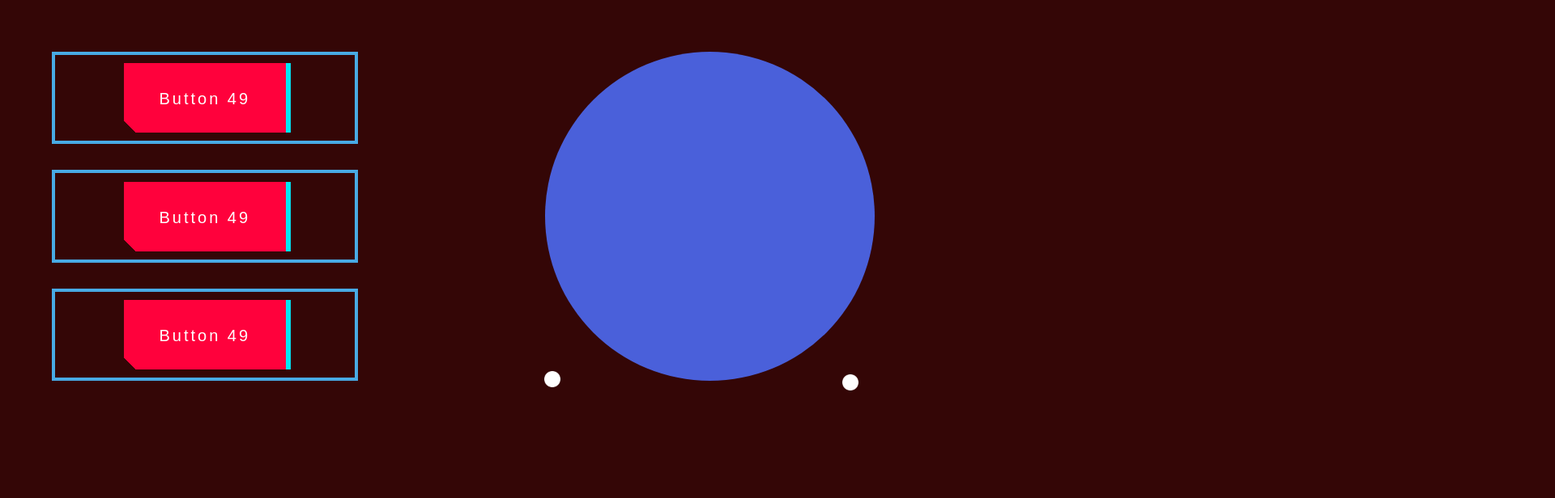
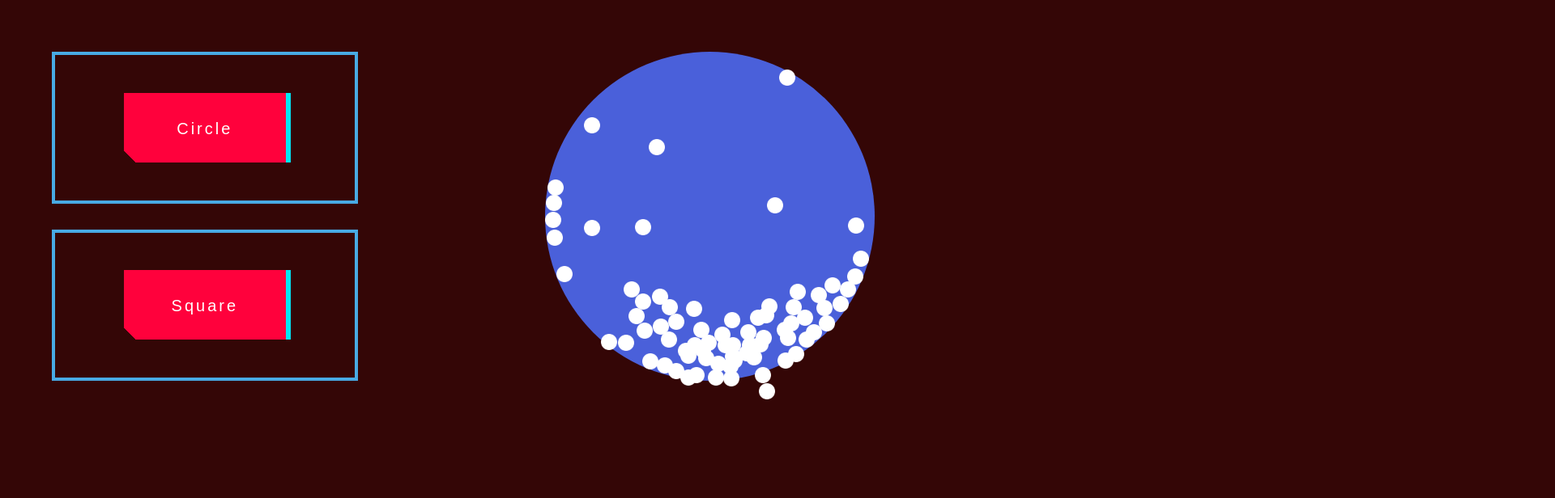
Before and after one commit to unicodeee/particle-collision-simulation, a website built with Vite: page index.html in a window 1280 px wide. Shown: the top 616 px of the page at 81% size, 1920 px wide, since content can reach past the window. Built offline with nearby package versions, Linux system fonts and the light colour scheme; animation ran at ten frames a second.

Commit message:
add didplay square

```diff
--- a/index.html
+++ b/index.html
@@ -13,9 +13,8 @@
 
     <div class="container">
         <div class="container-left">
-            <div class="block-1"><button class="button-49" role="button">Button 49</button></div>
-            <div class="block-1"><button class="button-49" role="button">Button 49</button></div>
-            <div class="block-1"><button class="button-49" role="button">Button 49</button></div>
+            <div id="circle-container" class="block-1"><button class="button-49" role="button">Circle</button></div>
+            <div id="square-container" class="block-1"><button class="button-49" role="button">Square</button></div>
         </div>
 
         <div class="container-right">
--- a/src/VerletSolver.ts
+++ b/src/VerletSolver.ts
@@ -11,11 +11,17 @@ export class VerletSolver {
     // edges: any[];
 
     edges: CircleEdge[] = [];
-    constructor(private circles: VerletObject[], centerSection: any) {
+    circles: VerletObject[] = [];
+    constructor(centerSection: any) {
         // init edges
         this.centerSection = centerSection;
-        this.edges = [];
-        circles.map(circle => new Promise<void>(resolve => {
+        this.buildEdges();
+        this.edges.sort((a, b) => a.position - b.position);
+    }
+
+
+    buildEdges(){
+        this.circles.map(circle => new Promise<void>(resolve => {
             circle.element.addEventListener('load', () => {
                 // @ts-ignore
                 const circleLeftEdge = circle.positionCurrent.x - circle.radius;
@@ -24,14 +30,11 @@ export class VerletSolver {
 
                 this.edges.push({ position: circleLeftEdge, isLeft: true, object: circle } as CircleEdge);
                 this.edges.push({ position: circleRightEdge, isLeft: false, object: circle } as CircleEdge);
-
-
                 resolve();
             });
         }));
         this.edges.sort((a, b) => a.position - b.position);
     }
-
 
 
     update(lastTime: number, centerSectionRect: DOMRect) {
@@ -68,6 +71,20 @@ export class VerletSolver {
         this.edges.sort((a, b) => a.position - b.position);
     }
 
+    addCircle(){
+        // for (let i = 0; i < numCircles; i++) {
+        //     // Generate random positions within the centerSectionRect
+        //     let randomX =   centerSectionRect.x + Math.random() * centerSectionRect.width;
+        //     let randomY =   centerSectionRect.y + Math.random() * centerSectionRect.height;
+        //
+        // }
+        const centerSectionRect = this.centerSection.getBoundingClientRect();
+        const h = centerSectionRect.height*2;
+        const w = centerSectionRect.width*2;
+        this.circles.push(new VerletObject(centerSectionRect, new THREE.Vector2(w, h)));
+        this.centerSection.appendChild(this.circles[this.circles.length - 1].element);
+    }
+
     applyGravity(){
         this.circles.forEach(circle =>{
             circle.accelerate(this.gravity);
@@ -84,41 +101,43 @@ export class VerletSolver {
 
         const centerSectionRect = this.centerSection.getBoundingClientRect();
 
-        // const radius = Math.min(centerSectionRect.width, centerSectionRect.height)/2;
-        // this.position = new THREE.Vector2(radius, radius);
-        //
-        // this.circles.forEach(c =>{
-        //
+
+        // CIRCLE
+        const radius = Math.min(centerSectionRect.width, centerSectionRect.height)/2;
+        this.position = new THREE.Vector2(radius, radius);
+
+        this.circles.forEach(c =>{
+
+            const to_obj = c.positionCurrent.clone().sub(this.position);
+            const dist = to_obj.length();
+            // @ts-ignore
+            if (dist > radius + c.radius && !(dist > radius - c.radius)) {
+                const n = to_obj.clone().normalize();
+                // @ts-ignore
+                c.positionCurrent = this.position.clone().add(n.clone().multiplyScalar(radius - (to_obj.length() - c.radius)));
+                c.resetAcceleration()
+            }
+            else { // @ts-ignore
+                if (dist > radius - c.radius) {
+                                const n = to_obj.clone().normalize();
+
+                                // obj.positionOld = position.clone().add(n.clone().multiplyScalar(radius - 10));
+                                // @ts-ignore
+                    c.positionCurrent = this.position.clone().add(n.clone().multiplyScalar(radius - c.radius));
+                            }
+            }
+        })
+
+        // SQUARE
+        // this.circles.forEach(c => {
         //     const to_obj = c.positionCurrent.clone().sub(this.position);
-        //     const dist = to_obj.length();
-        //     // @ts-ignore
-        //     if (dist > radius + c.radius && !(dist > radius - c.radius)) {
-        //         const n = to_obj.clone().normalize();
-        //         // @ts-ignore
-        //         c.positionCurrent = this.position.clone().add(n.clone().multiplyScalar(radius - (to_obj.length() - c.radius)));
-        //         c.resetAcceleration()
-        //     }
-        //     else { // @ts-ignore
-        //         if (dist > radius - c.radius) {
-        //                         const n = to_obj.clone().normalize();
-        //
-        //                         // obj.positionOld = position.clone().add(n.clone().multiplyScalar(radius - 10));
-        //                         // @ts-ignore
-        //             c.positionCurrent = this.position.clone().add(n.clone().multiplyScalar(radius - c.radius));
-        //                     }
-        //     }
+        //     const h = centerSectionRect.height;
+        //     const w = centerSectionRect.width;
+        //     if (to_obj.x <= 0){c.positionCurrent.x = - to_obj.x;}
+        //     if (to_obj.x >= w){c.positionCurrent.x = w - (to_obj.x - w);}
+        //     if (to_obj.y <= 0){c.positionCurrent.y = - to_obj.y;}
+        //     if (to_obj.y >= h){c.positionCurrent.y = h - (to_obj.y - h);}
         // })
-
-
-        this.circles.forEach(c => {
-            const to_obj = c.positionCurrent.clone().sub(this.position);
-            const h = centerSectionRect.height;
-            const w = centerSectionRect.width;
-            if (to_obj.x <= 0){c.positionCurrent.x = - to_obj.x;}
-            if (to_obj.x >= w){c.positionCurrent.x = w - (to_obj.x - w);}
-            if (to_obj.y <= 0){c.positionCurrent.y = - to_obj.y;}
-            if (to_obj.y >= h){c.positionCurrent.y = h - (to_obj.y - h);}
-        })
     }
 
 
--- a/src/main.ts
+++ b/src/main.ts
@@ -1,5 +1,4 @@
 import {VerletSolver} from './VerletSolver';
-import {VerletObject} from "./particles/VerletObj.ts";
 import * as THREE from 'three';
 
 window.addEventListener('DOMContentLoaded', () => {
@@ -16,22 +15,37 @@ window.addEventListener('DOMContentLoaded', () => {
 
     });
 
-    const circles: VerletObject[] = [];
-    const numCircles = 10;
 
-    for (let i = 0; i < numCircles; i++) {
-        // Generate random positions within the centerSectionRect
-        let randomX =   centerSectionRect.x + Math.random() * centerSectionRect.width;
-        let randomY =   centerSectionRect.y + Math.random() * centerSectionRect.height;
+    const squareButton = document.getElementById('square-container')!;
+    squareButton.addEventListener('click', (event) => {
+        centerSection.style.borderRadius = '0'; // Set border radius to 0
+    });
 
-        circles.push(new VerletObject(centerSectionRect, new THREE.Vector2(randomX, randomY)));
-        centerSection.appendChild(circles[circles.length - 1].element);
-    }
+    const circleButton = document.getElementById('circle-container')!;
+    circleButton.addEventListener('click', (event) => {
+        centerSection.style.borderRadius = '50%'; // Set border radius to 0
+    });
 
 
 
 
-    const verletSolver = new VerletSolver(circles, centerSection);
+
+    // const circles: VerletObject[] = [];
+    let numCircles = 100;
+
+    // for (let i = 0; i < numCircles; i++) {
+    //     // Generate random positions within the centerSectionRect
+    //     let randomX =   centerSectionRect.x + Math.random() * centerSectionRect.width;
+    //     let randomY =   centerSectionRect.y + Math.random() * centerSectionRect.height;
+    //
+    //     circles.push(new VerletObject(centerSectionRect, new THREE.Vector2(randomX, randomY)));
+    //     centerSection.appendChild(circles[circles.length - 1].element);
+    // }
+
+
+
+
+    const verletSolver = new VerletSolver( centerSection);
     let lastTime = performance.now();
     // let frameCount = 0;
 
@@ -40,6 +54,11 @@ window.addEventListener('DOMContentLoaded', () => {
 
     async function moveCircles() {
         // ({ frameCount, lastTime } = showFPS(fpsDisplay, frameCount, lastTime));
+        if (numCircles > 0 ) {
+            verletSolver.addCircle();
+            verletSolver.buildEdges()
+            numCircles -= 1
+        }
         ({ lastTime } = verletSolver.update(lastTime, centerSectionRect));
 
 
```
